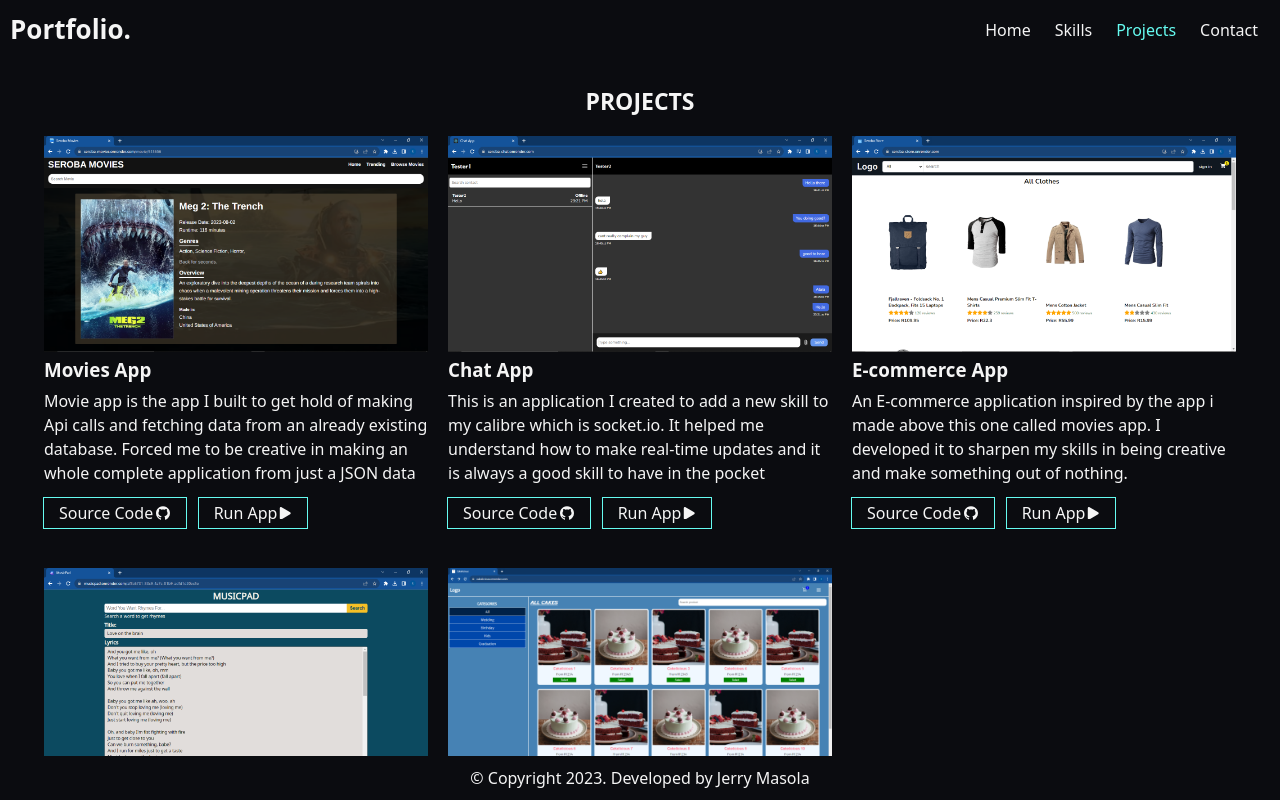
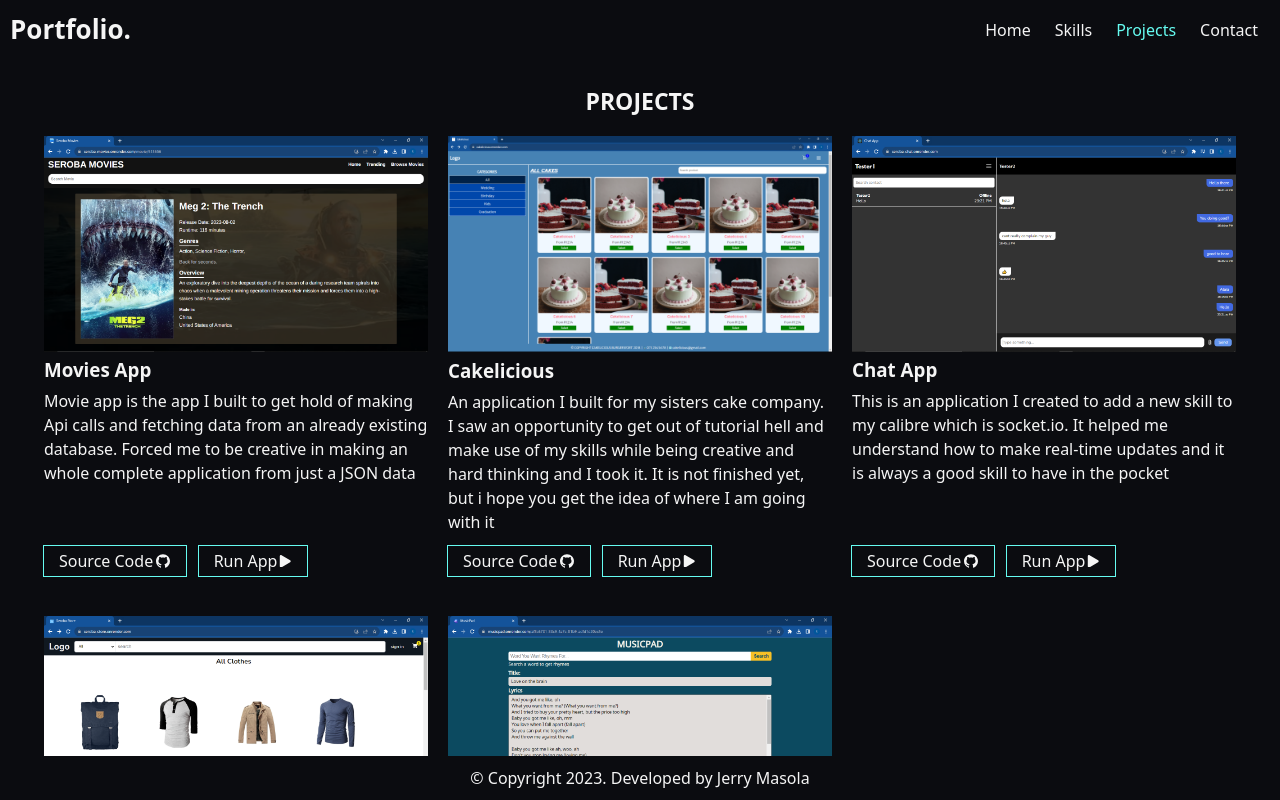
Before and after one commit to Collid3/new-portfolio, a React (Create React App) app: page /projects in a window 1280 px wide. Built offline with nearby package versions, Linux system fonts and the light colour scheme.

Commit message:
projects order change

```diff
--- a/src/pages/Hero.js
+++ b/src/pages/Hero.js
@@ -10,7 +10,7 @@ const Hero = () => {
         <h1 className="text-6xl">
           <span className="font-normal text-4xl">HI, I AM</span> JERRY MASOLA
         </h1>
-        <h2 className="text-4xl">5 YEARS FULL STACK DEVELOPER</h2>
+        <h2 className="text-4xl">5 YEARS WEB DEVELOPER EXP</h2>
 
         <p>
           Hardworking and passionate Self-driven developer dedicated to
--- a/src/pages/Projects.js
+++ b/src/pages/Projects.js
@@ -11,6 +11,14 @@ const Projects = () => {
         "Movie app is the app I built to get hold of making Api calls and fetching data from an already existing database. Forced me to be creative in making an whole complete application from just a JSON data",
       githubLink: "https://github.com/Collid3/seroba-movies",
       liveLink: "https://seroba-movies.onrender.com",
+    },
+    {
+      image: "cakelicious.png",
+      name: "Cakelicious",
+      description:
+        "An application I built for my sisters cake company. I saw an opportunity to get out of tutorial hell and make use of my skills while being creative and hard thinking and I took it. It is not finished yet, but i hope you get the idea of where I am going with it",
+      githubLink: "https://github.com/Collid3/cakelicious-client",
+      liveLink: "https://cakelicious.onrender.com",
     },
     {
       image: "chat2.png",
@@ -35,14 +43,6 @@ const Projects = () => {
         "Musicpad is an app for song writers to write their lyrics at. It is different from notepad as it has a feature for searching rhymes, provide meaning, synonyms and examples of the word you want to know about. Making it easier to write.",
       githubLink: "https://github.com/Collid3/musicpad",
       liveLink: "https://musicpad.onrender.com",
-    },
-    {
-      image: "cakelicious.png",
-      name: "Cakelicious",
-      description:
-        "An application I built for my sisters cake company. I saw an opportunity to get out of tutorial hell and make use of my skills while being creative and hard thinking and I took it. It is not finished yet, but i hope you get the idea of where I am going with it",
-      githubLink: "https://github.com/Collid3/cakelicious-client",
-      liveLink: "https://cakelicious.onrender.com",
     },
   ];
 
```
